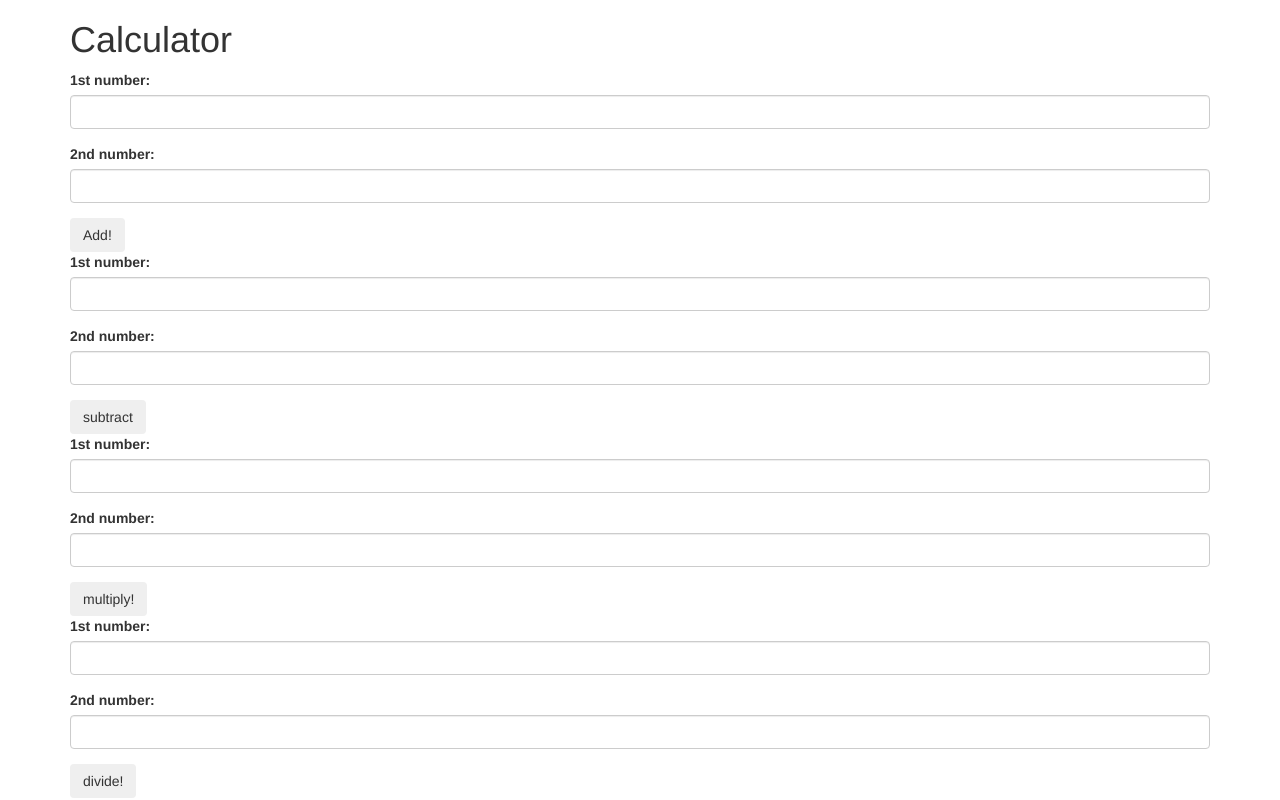
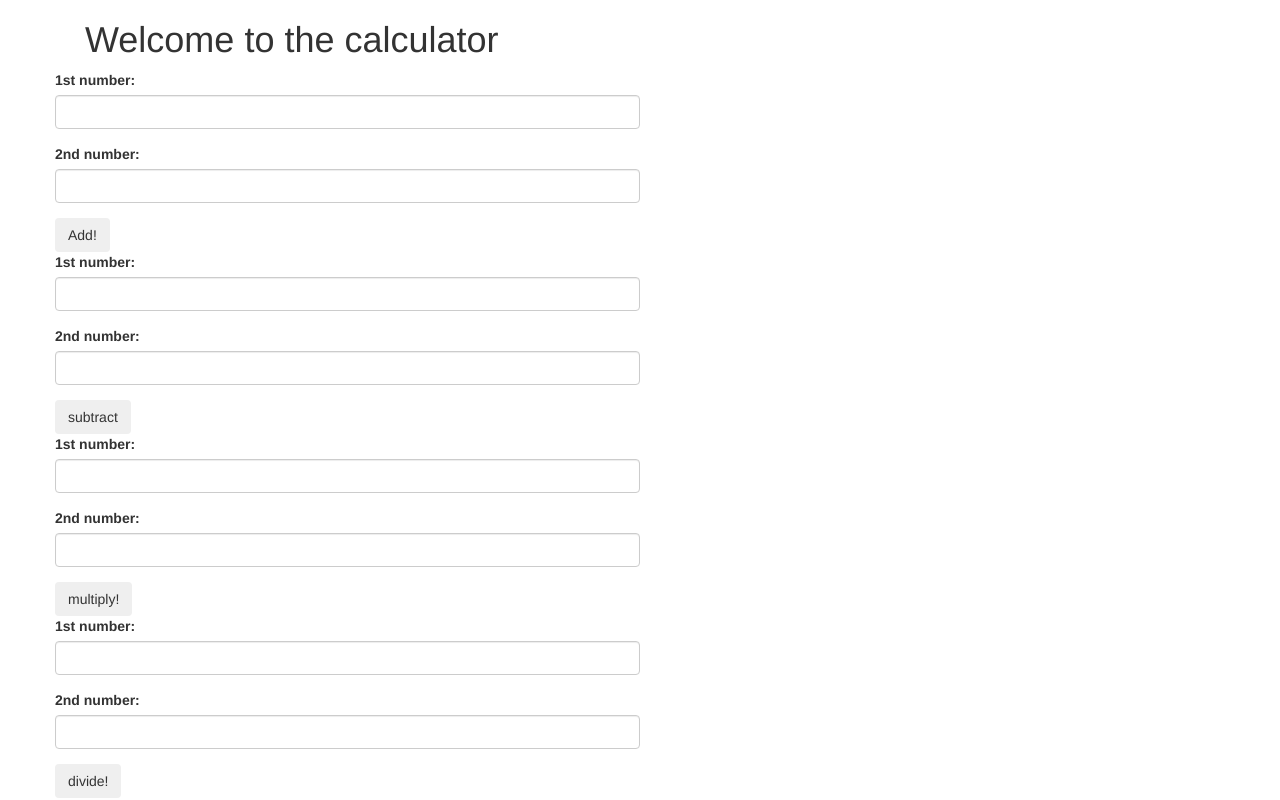
Before and after one commit to geomio/calculation, a plain HTML site: page index.html in a window 1280 px wide. Drawn offline with Linux system fonts and the light colour scheme.

Commit message:
add html code into rows and columns

```diff
--- a/index.html
+++ b/index.html
@@ -9,7 +9,14 @@
 </head>
 <body>
   <div class="container">
-    <h1>Calculator</h1>
+    <div class row>
+      <div class="col-md-12">
+        <h1>Welcome to the calculator</h1>
+      </div>
+    </div>
+    <div class="row">
+      <div class="col-md-6">
+        <div class="row">
           <form id="add">
             <div class="form-group">
               <label for="add1">1st number:</label>
@@ -54,9 +61,14 @@
             </div>
             <button type="submit" class="btn">divide!</button>
           </form>
+        </div>
+      </div>
+      <div class="col-md-6">
         <div id="output">
 
         </div>
       </div>
+    </div>
+  </div>
 </body>
 </html>
```
Lines whose indentation alone changed are shown as unchanged.
